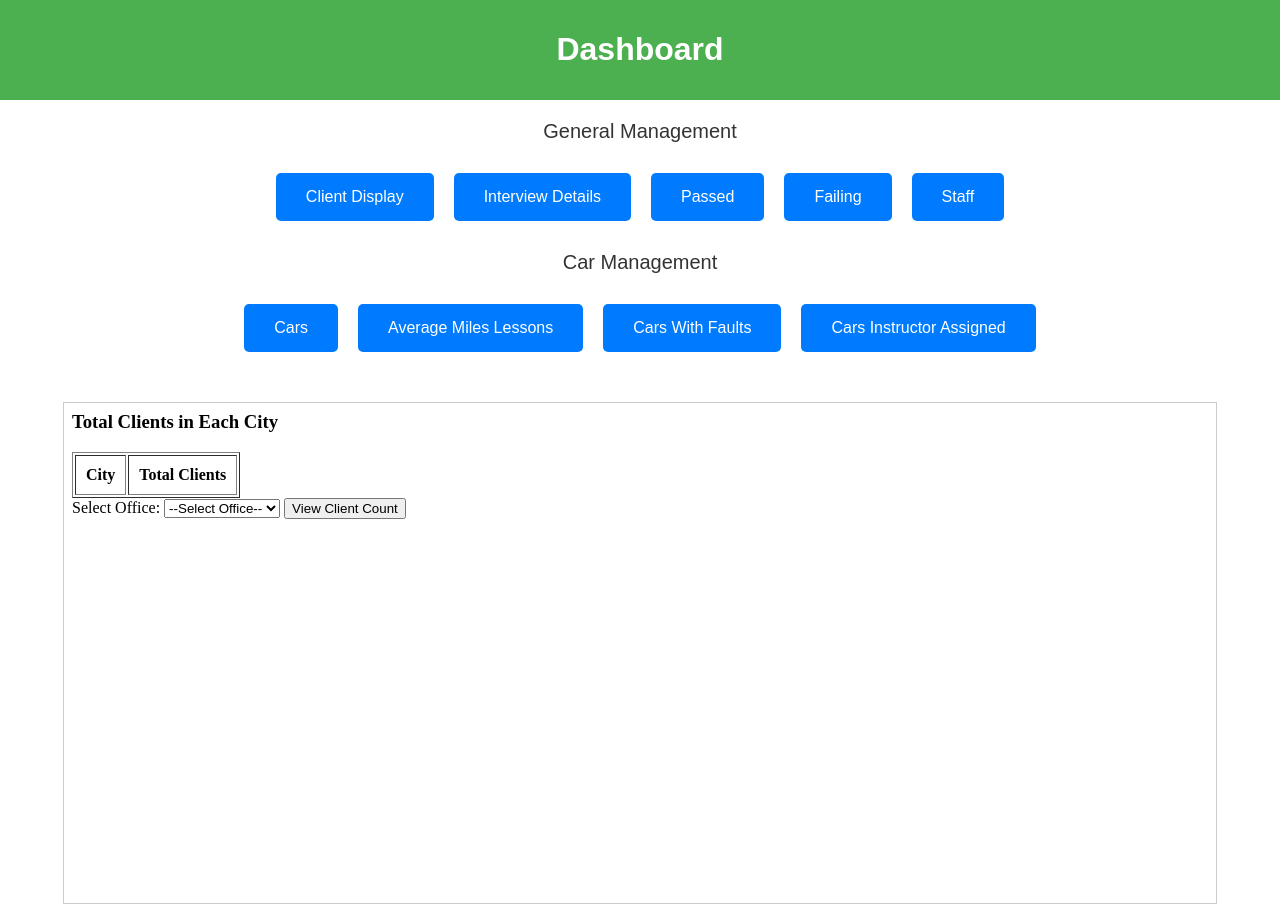
After one commit to RuiRui26/case-study, a PHP site: page /Staff_Dashboard/staff_dashboard.php in a window 1280 px wide. The commit adds this page. Run offline with PHP 8.4, Linux system fonts and the light colour scheme; data that the repository does not hold is empty.

Commit message:
Dashboard

```diff
--- /dev/null
+++ b/Staff_Dashboard/staff_dashboard.php
@@ -0,0 +1,82 @@
+<!DOCTYPE html>
+<html lang="en">
+<head>
+    <meta charset="UTF-8">
+    <meta name="viewport" content="width=device-width, initial-scale=1.0">
+    <title>Dashboard</title>
+    <style>
+        body {
+            font-family: Arial, sans-serif;
+            margin: 0;
+            padding: 0;
+            text-align: center;
+        }
+        header {
+            background-color: #4CAF50;
+            color: white;
+            padding: 10px;
+        }
+        .button-container {
+            margin: 20px auto;
+            display: flex;
+            flex-wrap: wrap;
+            justify-content: center;
+        }
+        .button {
+            margin: 10px;
+            padding: 15px 30px;
+            font-size: 16px;
+            background-color: #007BFF;
+            color: white;
+            border: none;
+            border-radius: 5px;
+            cursor: pointer;
+            text-decoration: none;
+        }
+        .button:hover {
+            background-color: #0056b3;
+        }
+        iframe {
+            width: 90%;
+            height: 500px;
+            border: 1px solid #ccc;
+            margin-top: 20px;
+        }
+        .section-header {
+            font-size: 20px;
+            margin: 20px 0;
+            color: #333;
+        }
+    </style>
+</head>
+<body>
+    <header>
+        <h1>Dashboard</h1>
+    </header>
+
+    <div class="section-header">General Management</div>
+    <div class="button-container">
+        <button class="button" onclick="loadPage('../client_display.php')">Client Display</button>
+        <button class="button" onclick="loadPage('../interview_details.php')">Interview Details</button>
+        <button class="button" onclick="loadPage('../clients_passed.php')">Passed</button>
+        <button class="button" onclick="loadPage('../client_failing.php')">Failing</button>
+        <button class="button" onclick="loadPage('../staff.php')">Staff</button>
+    </div>
+
+    <div class="section-header">Car Management</div>
+    <div class="button-container">
+        <button class="button" onclick="loadPage('../cars.php')">Cars</button>
+        <button class="button" onclick="loadPage('../average_miles.php')">Average Miles Lessons</button>
+        <button class="button" onclick="loadPage('../cars_fault.php')">Cars With Faults</button>
+        <button class="button" onclick="loadPage('../cars_instructor_office.php')">Cars Instructor Assigned</button>
+    </div>
+     <!-- Okay Lang to Naka Iframe? -->
+    <iframe id="content-frame" src="../client_display.php"></iframe>
+
+    <script>
+        function loadPage(page) {
+            document.getElementById('content-frame').src = page;
+        }
+    </script>
+</body>
+</html>
--- a/client_display.php
+++ b/client_display.php
@@ -26,24 +26,30 @@ if ($selected_office_id) {
     echo "<h3>Total Clients in Selected Office (Gender Breakdown)</h3>";
     echo "<p>Male Clients: " . $male_count . "</p>";
     echo "<p>Female Clients: " . $female_count . "</p>";
-
-
     $client_list_sql = "
-        SELECT c.First_Name, c.Last_Name, c.Gender, c.registration_date, o.Name AS Office_Name
+        SELECT
+            c.First_Name,
+            c.Last_Name,
+            c.Gender,
+            c.registration_date,
+            o.Name AS Office_Name,
+            dt.Client_Passed AS Test_Passed,
+            COUNT(dt.DrivingTest_ID) AS Test_Attempts
         FROM client c
         JOIN office o ON c.Office_ID = o.Office_ID
+        LEFT JOIN drivingtest dt ON c.Client_ID = dt.Client_ID
         WHERE c.Office_ID = ?
+        GROUP BY c.Client_ID, dt.Client_Passed
     ";
-
 
     $stmt = $conn->prepare($client_list_sql);
     $stmt->bind_param("i", $selected_office_id);
     $stmt->execute();
     $result = $stmt->get_result();
 
-    echo "<h3>Clients in Selected Office</h3>";
+    echo "<h3>Clients in Selected Office with Test Information</h3>";
     echo "<table border='1' cellpadding='10'>";
-    echo "<tr><th>Client Name</th><th>Gender</th><th>Registration Date</th><th>Office</th></tr>";
+    echo "<tr><th>Client Name</th><th>Gender</th><th>Registration Date</th><th>Office</th><th>Test Passed</th><th>Test Attempts</th></tr>";
 
     while ($row = $result->fetch_assoc()) {
         echo "<tr>
@@ -51,6 +57,8 @@ if ($selected_office_id) {
                 <td>" . $row['Gender'] . "</td>
                 <td>" . $row['registration_date'] . "</td>
                 <td>" . $row['Office_Name'] . "</td>
+                <td>" . ($row['Test_Passed'] == 1 ? 'Yes' : 'No') . "</td>
+                <td>" . $row['Test_Attempts'] . "</td>
               </tr>";
     }
     echo "</table>";
@@ -72,9 +80,7 @@ while ($row = $city_result->fetch_assoc()) {
     echo "<tr><td>" . $row['City'] . "</td><td>" . $row['Total_Clients'] . "</td></tr>";
 }
 echo "</table>";
-
 ?>
-
 
 <form method="POST" action="">
     <label for="office_id">Select Office:</label>
```
